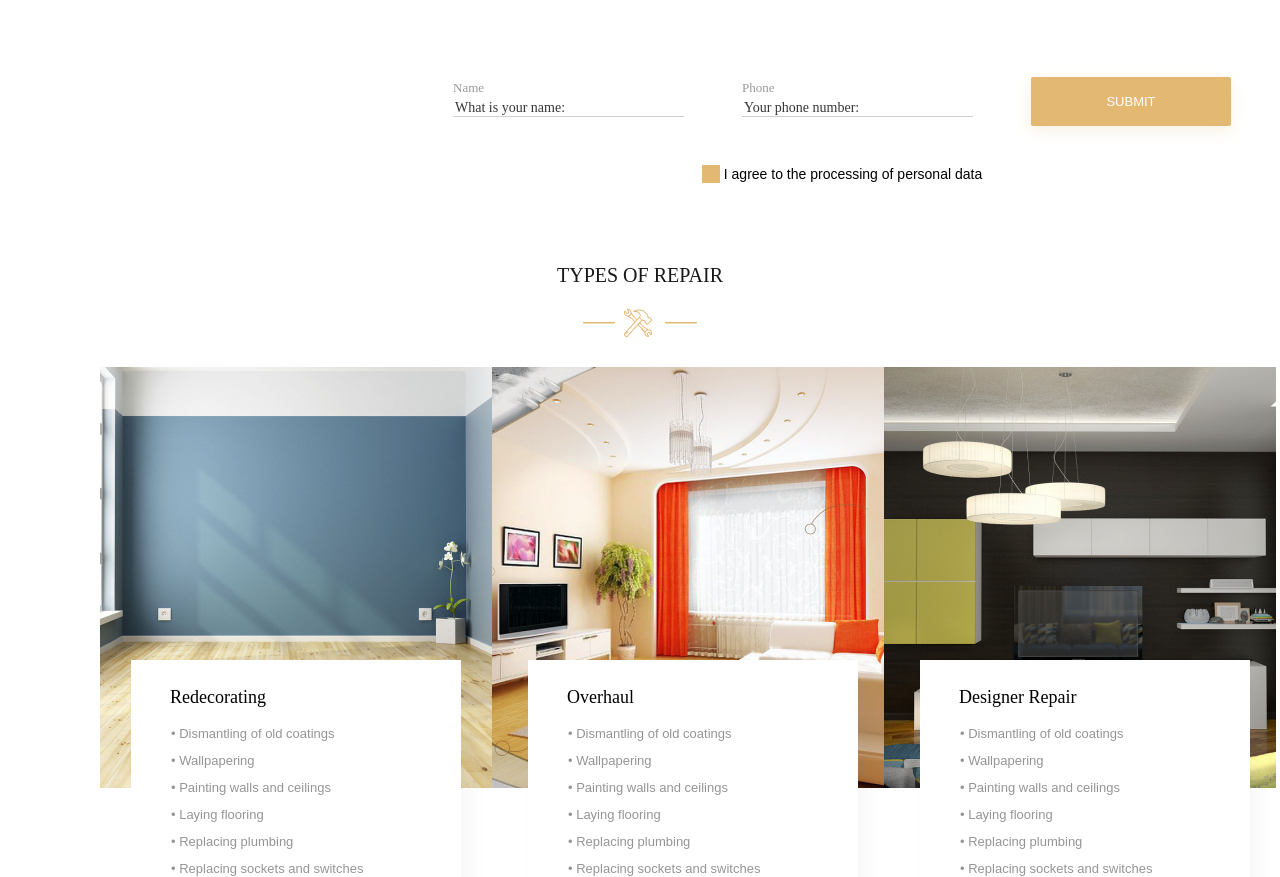
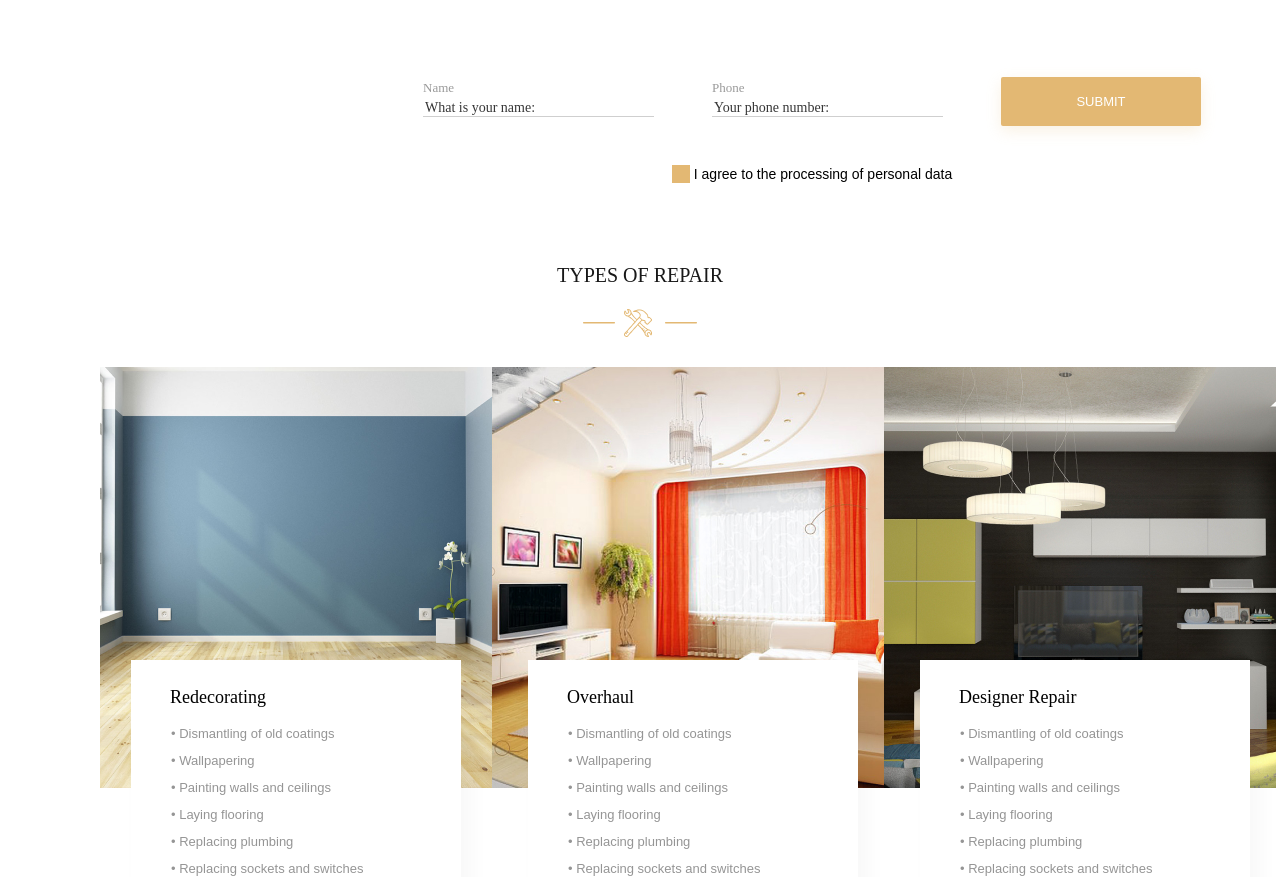
Before and after one commit to JuliaYluanova/18.3, a plain HTML site: page index.html in a window 1280 px wide. Shown: the part 2401-3278 px from the top of the page. Drawn offline with Linux system fonts and the light colour scheme.

Commit message:
Add files via upload

```diff
--- a/style/block/desktop.css
+++ b/style/block/desktop.css
@@ -244,7 +244,7 @@
     grid-column-gap: 58px;
     grid-row-gap: 37px;
     width: 285px;
-    padding-left: 330px;
+    padding-left: 300px;
 }
 
 .name {
```
